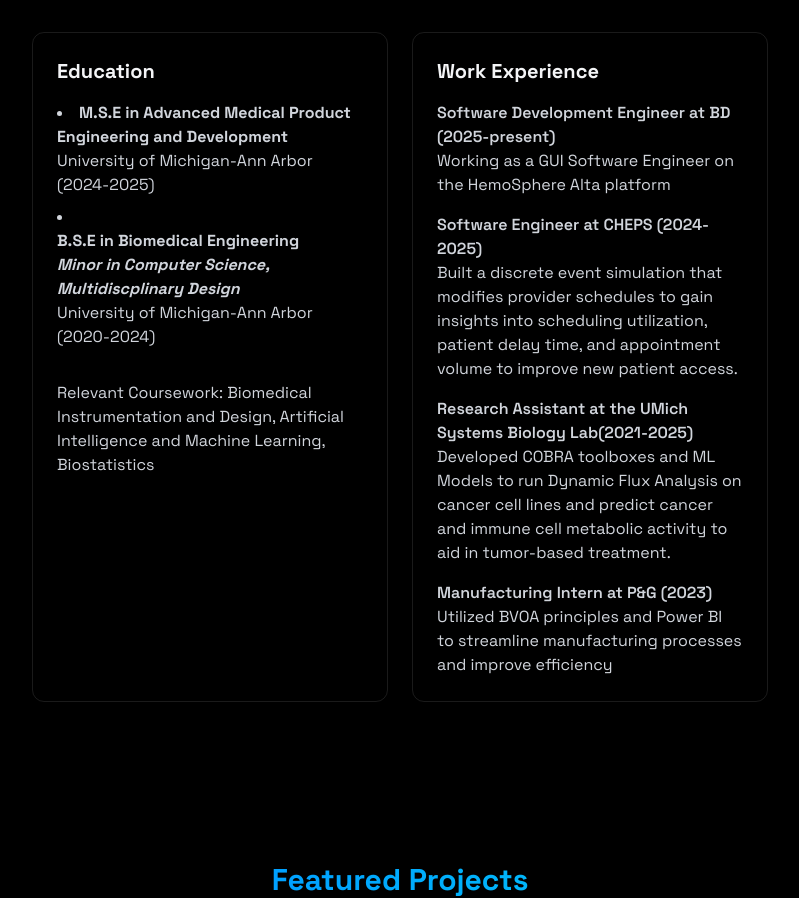
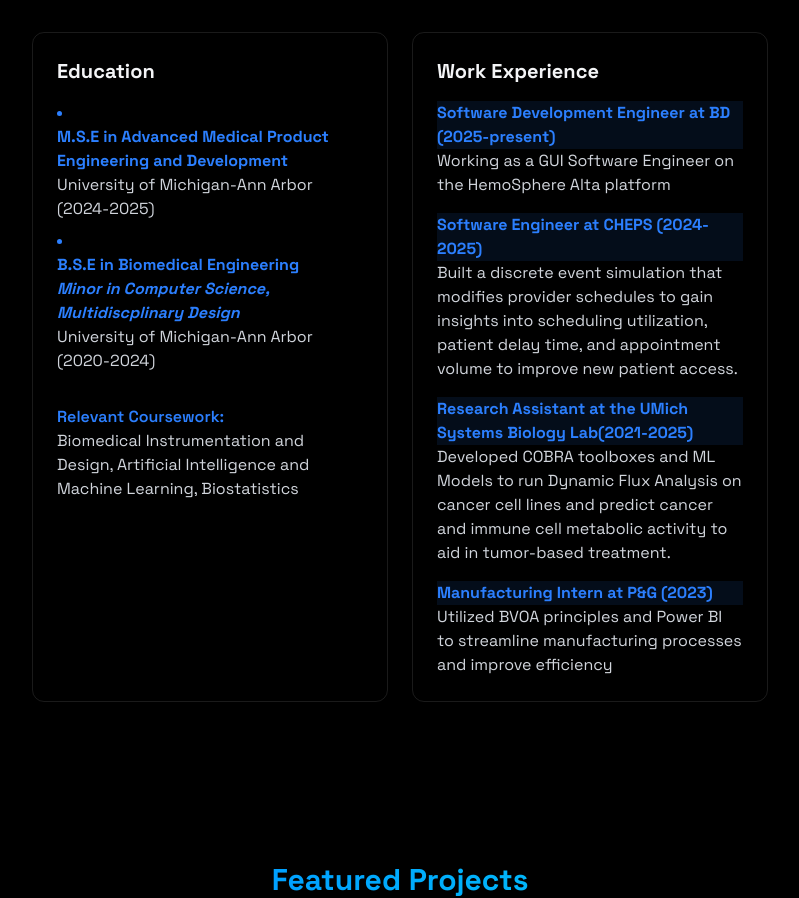
Before and after one commit to srmenon02/suraj-menon-portfolio, a React (Vite) app: page / in a window 1280 px wide. Shown: the part 1374-2272 px from the top of the page, without its empty margins (240-1039 px from the left). Built offline with nearby package versions, Linux system fonts and the light colour scheme.

Commit message:
Fixed Formatting in experience section

```diff
--- a/src/components/sections/About.jsx
+++ b/src/components/sections/About.jsx
@@ -71,28 +71,29 @@ export const About = () => {
             <div className="grid grid-cols-1 md:grid-cols-2 gap-6 mt-8">
                 <div className="p-6 rounded-xl border-white/10 border hover:-translate-y-1 transition-all">
                     <h3 className="text-xl font-bold mb-4"> Education</h3>
-                    <ul className="list-disc list-inside text-gray-300 space-y-2">
-                        <li>
-                            <strong> M.S.E in Advanced Medical Product Engineering and Development </strong>  University of Michigan-Ann Arbor (2024-2025)
-
+                    <ul className="list-disc list-inside text-gray-300 space-y-2 ">
+                        <li className="text-gray-300 marker:text-blue-500">
+                            <div className="font-bold text-blue-500"> <strong> M.S.E in Advanced Medical Product Engineering and Development </strong> </div>
+                            <div> University of Michigan-Ann Arbor (2024-2025) </div>
                         </li>
-                        <li>
-                            <div><strong> B.S.E in Biomedical Engineering </strong></div>
-                            <div><strong><i>Minor in Computer Science, Multidiscplinary Design</i></strong></div>
+                        <li className="text-gray-300 marker:text-blue-500">
+                            <div className="font-bold text-blue-500"><strong> B.S.E in Biomedical Engineering </strong></div>
+                            <div className="font-semibold text-blue-500"><strong><i>Minor in Computer Science, Multidiscplinary Design</i></strong></div>
                             <div>University of Michigan-Ann Arbor (2020-2024)</div>
                         </li>
                     </ul>
                     <ul className="list-none list-inside text-gray-300 mt-8">
                         <li>
-                            Relevant Coursework: Biomedical Instrumentation and Design, Artificial Intelligence and Machine Learning, Biostatistics
+                            <div className="font-semibold text-blue-500">Relevant Coursework:</div>
+                            <div>Biomedical Instrumentation and Design, Artificial Intelligence and Machine Learning, Biostatistics</div>
                         </li>
                     </ul>
                 </div>
                 <div className="p-6 rounded-xl border-white/10 border hover:-translate-y-1 transition-all">
                     <h3 className="text-xl font-bold mb-4"> Work Experience</h3>
-                    <div className="space-y-4 text-gray-300">
+                    <div className="space-y-4 text-gray-300 ">
                         <div>
-                            <h4 className="font-semibold">
+                            <h4 className="font-bold text-blue-500 bg-blue-500/10">
                                 Software Development Engineer at BD (2025-present)
                             </h4>
                             <p>
@@ -101,7 +102,7 @@ export const About = () => {
                         </div>
 
                         <div>
-                            <h4 className="font-semibold">
+                            <h4 className="font-bold text-blue-500 bg-blue-500/10">
                                 Software Engineer at CHEPS (2024-2025)
                             </h4>
                             <p>
@@ -111,7 +112,7 @@ export const About = () => {
                         </div>
 
                         <div>
-                            <h4 className="font-semibold">
+                            <h4 className="font-bold text-blue-500 bg-blue-500/10">
                                 Research Assistant at the UMich Systems Biology Lab(2021-2025)
                             </h4>
                             <p>
@@ -121,7 +122,7 @@ export const About = () => {
                         </div>
 
                         <div>
-                            <h4 className="font-semibold">
+                            <h4 className="font-bold text-blue-500 bg-blue-500/10">
                                 Manufacturing Intern at P&G (2023)
                             </h4>
                             <p>
--- a/src/index.css
+++ b/src/index.css
@@ -47,3 +47,7 @@ html, body {
   opacity: 1;
   transform: translateY(0);
 }
+
+blue-bullet::marker {
+  color: blue;
+}
```
